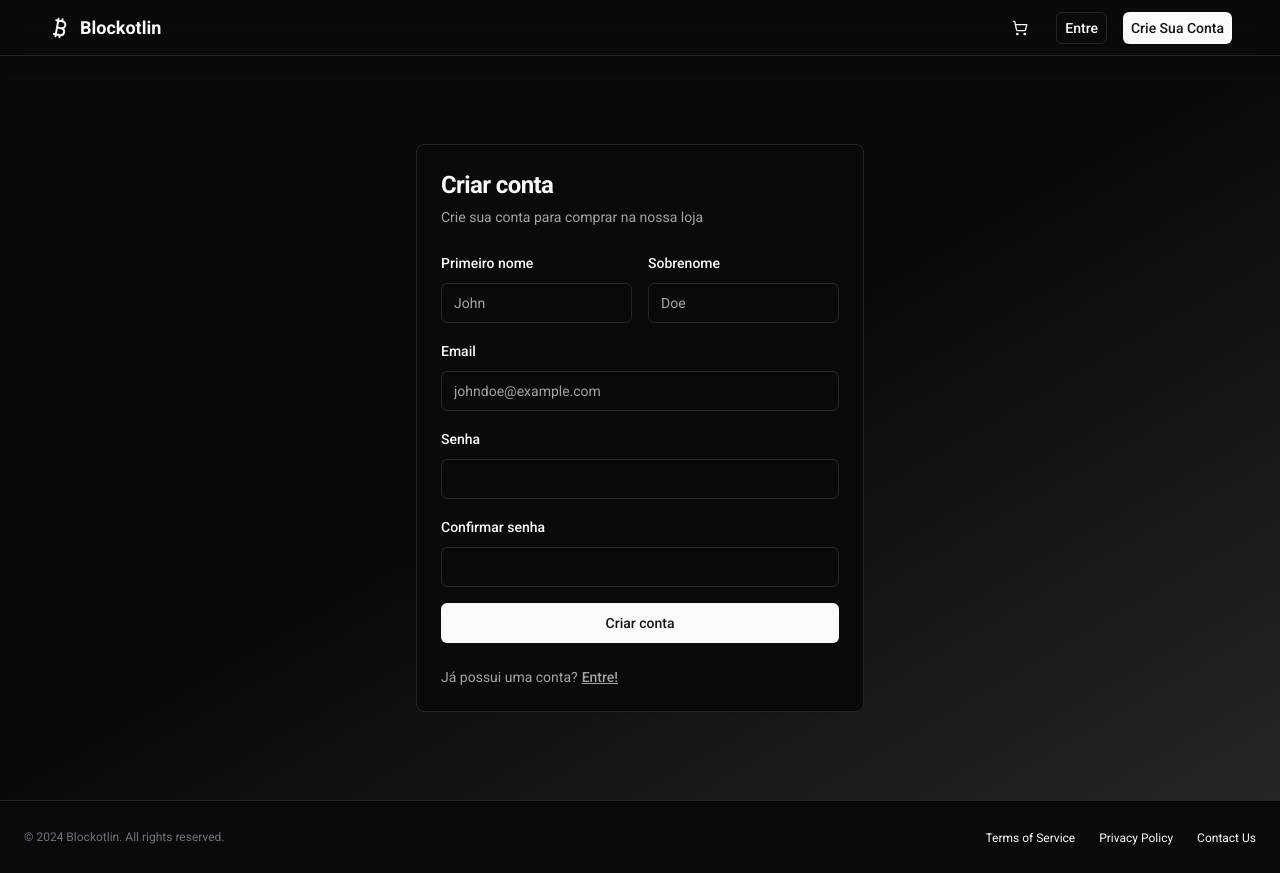
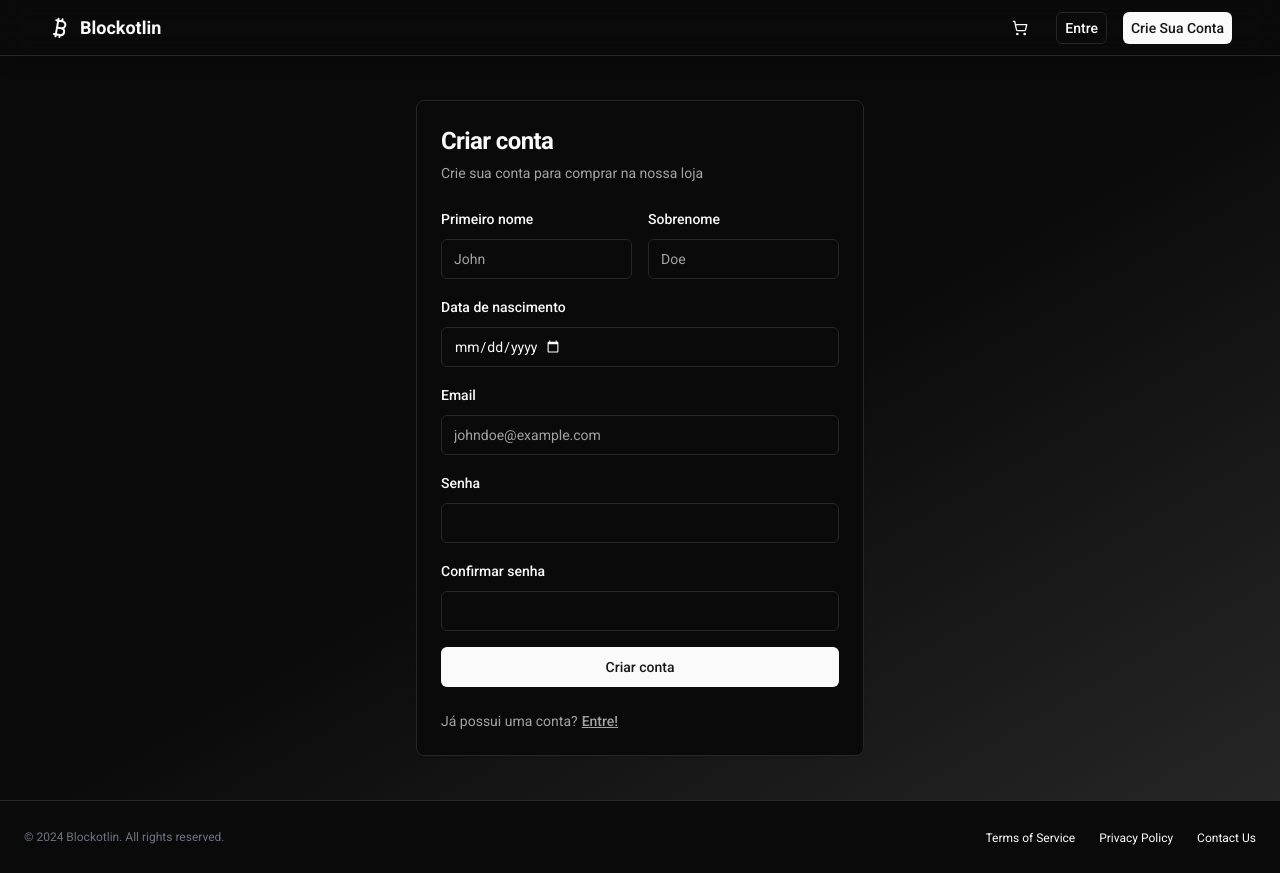
Before and after one commit to ViniciusCestarii/blockotlin-ui, a Next.js app: page /signup in a window 1280 px wide. Built offline with nearby package versions, Linux system fonts and the light colour scheme; no server answers.

Commit message:
feat: add bithdate

```diff
--- a/src/app/(other)/signup/page.tsx
+++ b/src/app/(other)/signup/page.tsx
@@ -40,6 +40,7 @@ const SignupPage = () => {
       confirmPassword: '',
       firstName: '',
       lastName: '',
+      birthDate: '',
     },
   })
 
@@ -101,6 +102,25 @@ const SignupPage = () => {
                   )}
                 />
               </div>
+              <FormField
+                control={form.control}
+                name="birthDate"
+                render={({ field }) => (
+                  <FormItem>
+                    <FormLabel>Data de nascimento</FormLabel>
+                    <FormControl>
+                      <Input
+                        type="date"
+                        {...field}
+                        autoComplete="bday"
+                        placeholder="dd/mm/aaaa"
+                        max={new Date().toISOString().split('T')[0]}
+                      />
+                    </FormControl>
+                    <FormMessage />
+                  </FormItem>
+                )}
+              />
               <FormField
                 control={form.control}
                 name="email"
--- a/src/app/globals.css
+++ b/src/app/globals.css
@@ -76,3 +76,11 @@ body {
     @apply bg-background text-foreground;
   }
 }
+
+input[type="date"]::-webkit-calendar-picker-indicator {
+  filter: invert(0);
+}
+
+html .dark input[type="date"]::-webkit-calendar-picker-indicator {
+  filter: invert(1)
+}
--- a/src/lib/auth/schema.ts
+++ b/src/lib/auth/schema.ts
@@ -1,4 +1,13 @@
 import { z } from 'zod'
+
+// Regex for dd-mm-yyyy format
+const birthDateSchema = z
+  .string()
+  .min(10, 'Data de nascimento é obrigatória')
+  .regex(
+    /^\d{4}-(0[1-9]|1[0-2])-(0[1-9]|[12][0-9]|3[01])$/,
+    'Data de nascimento deve estar no formato aaaa-mm-dd',
+  )
 
 const passwordSchema = z
   .string()
@@ -16,6 +25,7 @@ export const signupSchema = z
     email: emailSchema,
     password: passwordSchema,
     confirmPassword: passwordSchema,
+    birthDate: birthDateSchema,
     firstName: z.string().min(2, 'Nome deve ter no mínimo 2 caracteres'),
     lastName: z.string().min(2, 'Sobrenome deve ter no mínimo 2 caracteres'),
   })
--- a/src/lib/auth/types.ts
+++ b/src/lib/auth/types.ts
@@ -9,6 +9,7 @@ export type Account = {
   firstName: string
   lastName: string
   role: string
+  birthDate: string
   avatar?: string
 }
 
```
